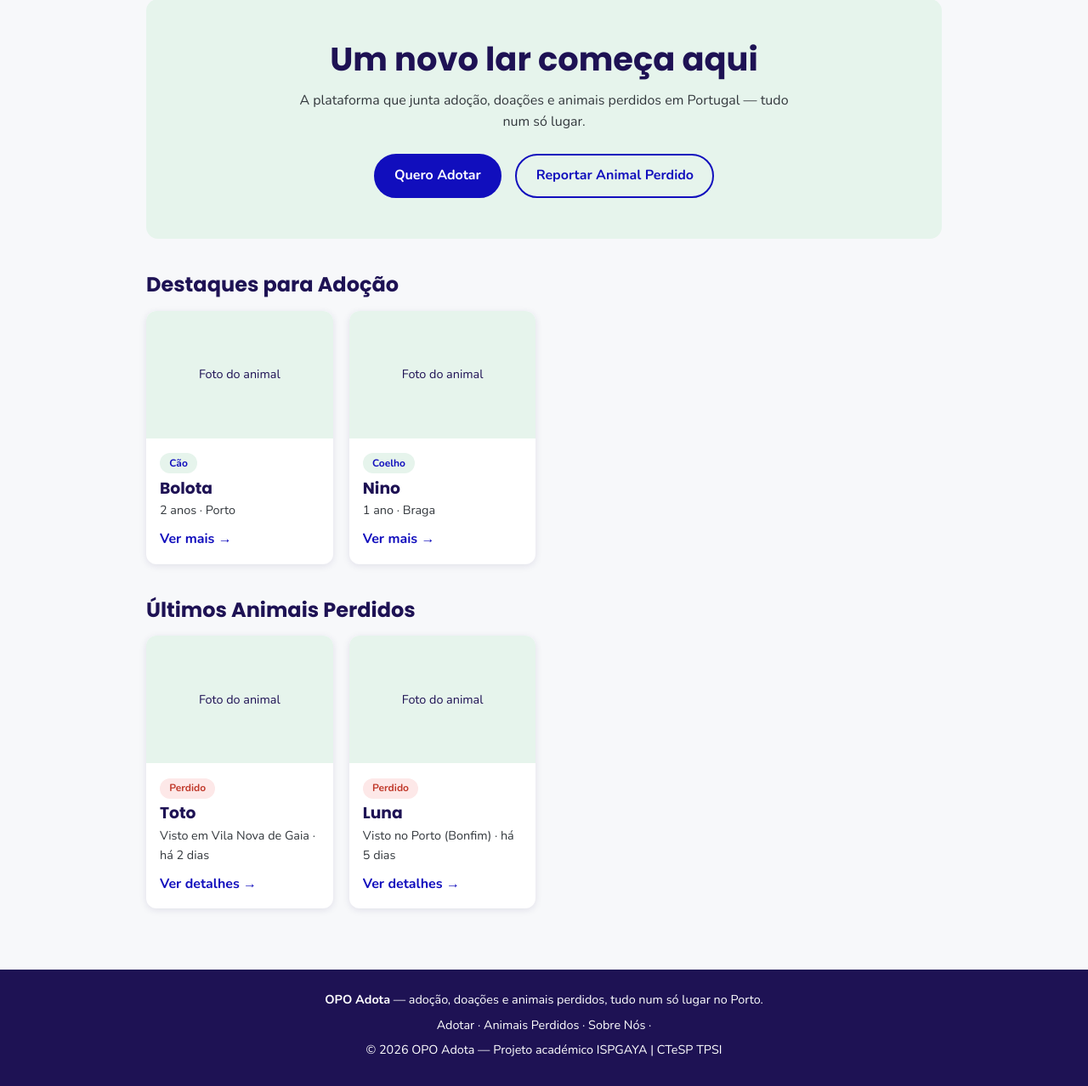
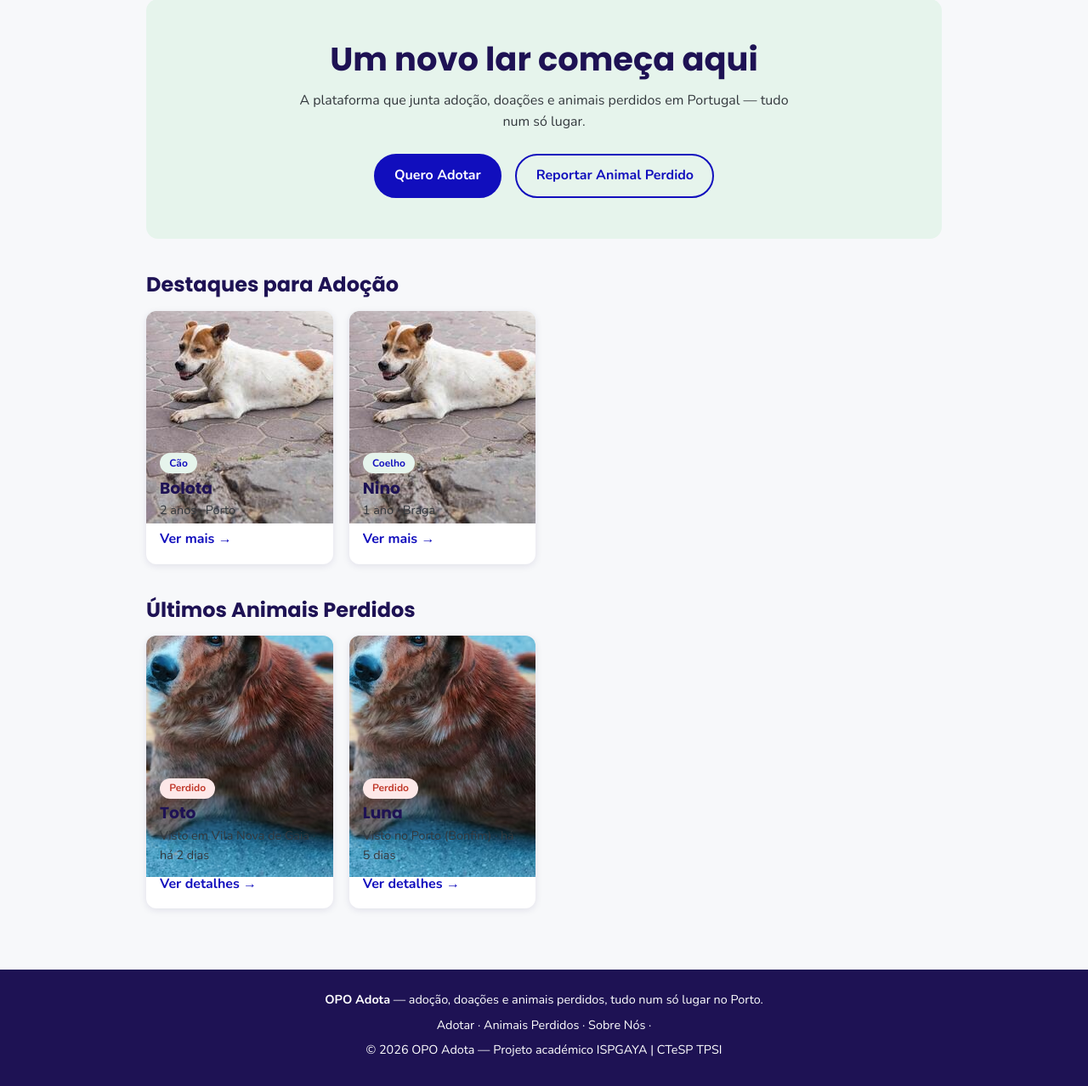
Before and after one commit to emanuel2212/OpoAdota, a PHP site: page / in a window 1280 px wide. Shown: the part 144-1422 px from the top of the page at 85% size. Run offline with PHP 8.4, Linux system fonts and the light colour scheme.

Commit message:
ADIÇÃO DE FOTOS

```diff
--- a/index.html
+++ b/html/index.html
@@ -22,7 +22,7 @@
           <li><a href="adotar.html">Adotar</a></li>
           <li><a href="perdidos.html">Animais Perdidos</a></li>
           <li><a href="sobre.html">Sobre Nós</a></li>
-          <li><a href="ajudar.html#doar" class="btn-ajudar">Doar</a></li>
+          <li><a href="ajudar.html" class="btn-ajudar">Doar</a></li>
         </ul>
       </nav>
     </div>
--- a/index.php
+++ b/index.php
@@ -22,7 +22,9 @@ include __DIR__ . '/includes/header.php';
 
       <div class="animais-grid">
         <div class="card cao">
-          <div class="foto">Foto do animal</div>
+          <div class="foto">
+            <img src="img/perdidos/perdido1.jpg" alt="Bolota, um cão de 2 anos disponível para adoção no Porto">
+          </div>
           <div class="info">
             <span class="tag">Cão</span>
             <h3>Bolota</h3>
@@ -32,7 +34,9 @@ include __DIR__ . '/includes/header.php';
         </div>
 
         <div class="card outro">
-          <div class="foto">Foto do animal</div>
+          <div class="foto">
+            <img src="img/perdidos/perdido1.jpg" alt="Bolota, um cão de 2 anos disponível para adoção no Porto">
+          </div>
           <div class="info">
             <span class="tag">Coelho</span>
             <h3>Nino</h3>
@@ -50,7 +54,9 @@ include __DIR__ . '/includes/header.php';
 
       <div class="perdidos-grid">
         <div class="card">
-          <div class="foto">Foto do animal</div>
+          <div class="foto">
+            <img src="img/perdidos/perdido2.avif" alt="Nino, um coelho de 1 ano disponível para adoção em Braga">
+          </div>
           <div class="info">
             <span class="tag urgente">Perdido</span>
             <h3>Toto</h3>
@@ -60,7 +66,9 @@ include __DIR__ . '/includes/header.php';
         </div>
 
         <div class="card">
-          <div class="foto">Foto do animal</div>
+          <div class="foto">
+            <img src="img/perdidos/perdido2.avif" alt="Nino, um coelho de 1 ano disponível para adoção em Braga">
+          </div>
           <div class="info">
             <span class="tag urgente">Perdido</span>
             <h3>Luna</h3>
```
Also changed, not shown: html/adotar.html (renamed from adotar.html), html/animal.html (renamed from animal.html), html/perdidos.html (renamed from perdidos.html), html/sobre.html (renamed from sobre.html), img/perdidos/perdido1.jpg (added), img/perdidos/perdido2.avif (added).
